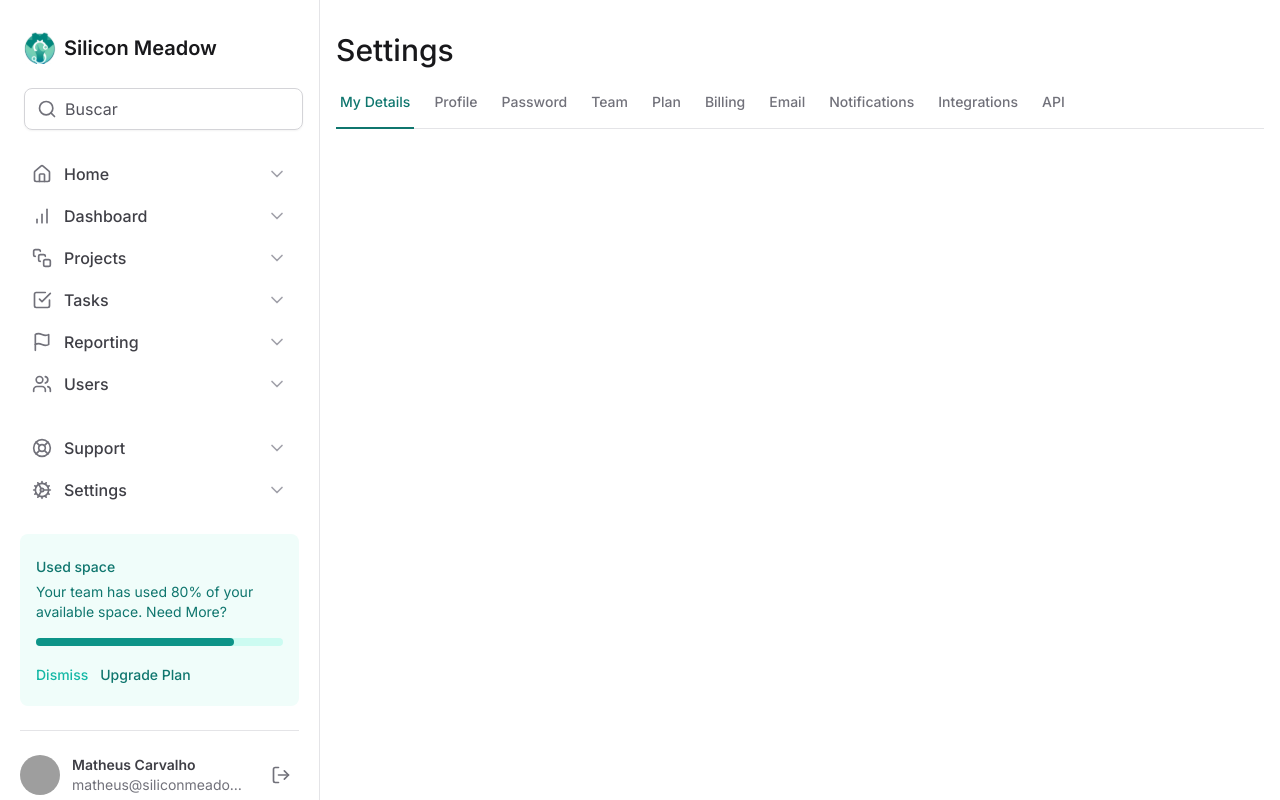
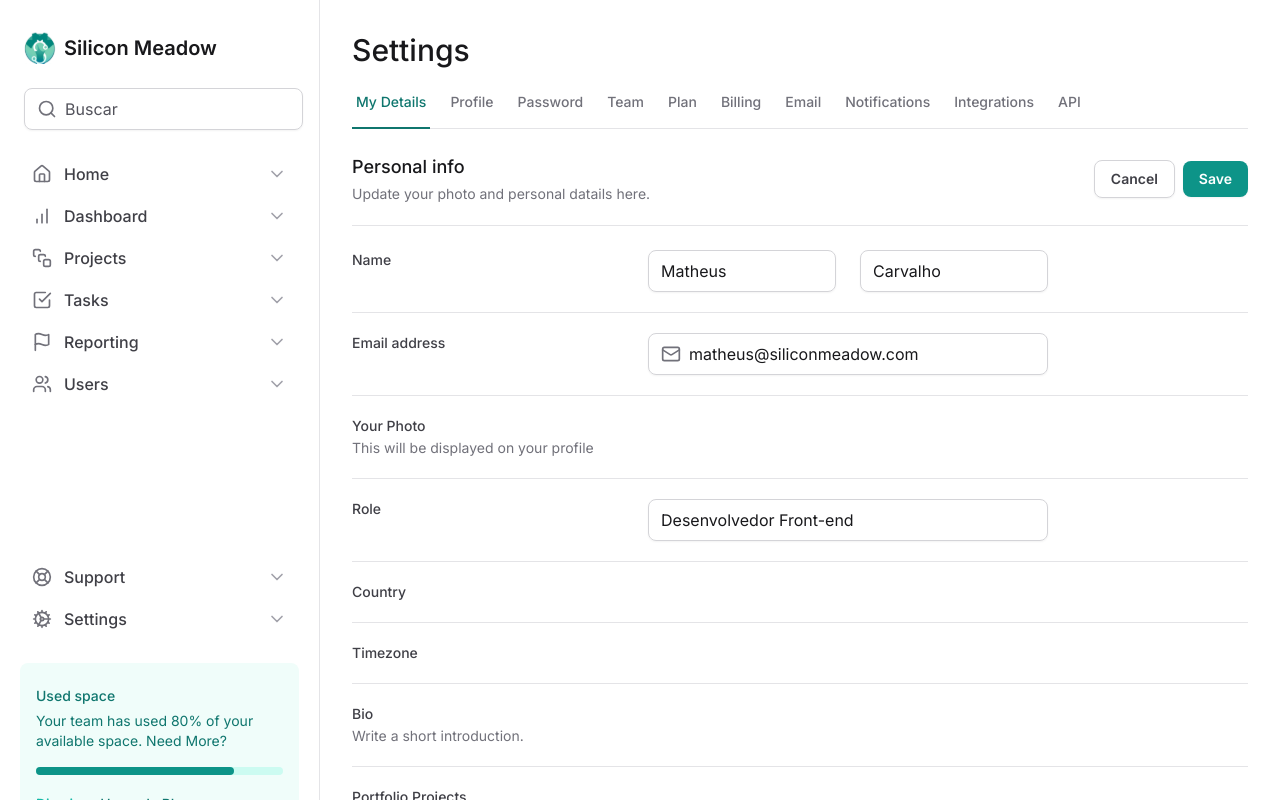
Before and after one commit to O-Carvalho/tailwind-next, a Next.js app: page / in a window 1280 px wide. Shown: the top 800 px of the page. Built offline with nearby package versions, Linux system fonts and the light colour scheme; grey boxes are pictures that could not be loaded.

Commit message:
Estrutura do Formulario

```diff
--- a/src/app/layout.tsx
+++ b/src/app/layout.tsx
@@ -1,7 +1,7 @@
 import type { Metadata } from "next";
 import { Inter } from "next/font/google";
 import "./globals.css";
-import { Sidebar } from "./components/Sidebar";
+import { Sidebar } from "../components/Sidebar";
 
 const inter = Inter({ subsets: ["latin"] });
 
@@ -20,7 +20,7 @@
       <body className={inter.className}>
         <div className="grid min-h-screen grid-cols-app">
           <Sidebar/>
-          <main className="px-4 pb-12 pt-8">{children}</main>
+          <main className="px-8 pb-12 pt-8">{children}</main>
         </div>
         </body>
     </html>
--- a/src/app/page.tsx
+++ b/src/app/page.tsx
@@ -1,10 +1,91 @@
-import { SettingsTabs } from "./components/SettingsTabs";
+import { Mail } from "lucide-react";
+import { SettingsTabs } from "../components/SettingsTabs"
+import * as Input from "@/components/Input"
 
 export default function Home() {
   return (
     <>
     <h1 className="text-3xl font-medium text-zinc-900">Settings</h1>
      <SettingsTabs />
+
+     <div className="mt-6 flex flex-col">
+      <div className="flex items-center justify-between pb-5 border-b border-zinc-200">
+      <div className="space-y-1">
+        <h2 className="text-lg font-medium text-zinc-900">Personal info</h2>
+        <span className="text-sm text-zinc-500">Update your photo and personal datails here.</span>
+      </div>
+      <div className="flex items-center gap-2">
+        <button type="button" className="rounded-lg px-4 py-2 text-sm font-semibold shadow-sm border border-zinc-300 text-zinc-700 hover:bg-zinc-50">Cancel</button>
+        <button type="submit" form="settings" className="rounded-lg px-4 py-2 text-sm font-semibold shadow-sm bg-teal-600 text-white hover:bg-teal-700">Save</button>
+      </div>
+      </div>
+
+      <form id="settings" action="" className="mt-6 flex flex-col w-full gap-5 divide-y divide-zinc-200">
+        <div className="grid gap-3 grid-cols-form">
+          <label htmlFor="firstName" className="text-sm font-medium text-zinc-700">Name</label>
+{/* Nome */}
+          <div className="grid gap-6 grid-cols-2">
+            <Input.InputRoot>
+              <Input.InputControl id="firstName" defaultValue="Matheus"/>
+            </Input.InputRoot>
+            <Input.InputRoot>
+              <Input.InputControl defaultValue="Carvalho"/>
+            </Input.InputRoot>
+          </div>
+        </div>
+{/* Email */}
+        <div className="grid gap-3 grid-cols-form pt-5">
+          <label htmlFor="email" className="text-sm font-medium text-zinc-700">Email address</label>
+            <Input.InputRoot>
+            <Input.InputPrefix>
+              <Mail className="h-5 w-5 text-zinc-500"/>
+            </Input.InputPrefix>
+              <Input.InputControl id="email" type="email" defaultValue="matheus@siliconmeadow.com"/>
+            </Input.InputRoot>
+          </div>
+{/* Photo */}
+<div className="grid gap-3 grid-cols-form pt-5">
+          <label htmlFor="photo" className="text-sm font-medium text-zinc-700">Your Photo
+          <span className="text-sm font-normal text-zinc-500 block mt-0.5">This will be displayed on your profile</span>
+          </label>
+            <div></div>
+          </div>
+{/* Role */}
+          <div className="grid gap-3 grid-cols-form pt-5">
+          <label htmlFor="role" className="text-sm font-medium text-zinc-700">Role</label>
+            <Input.InputRoot>
+              <Input.InputControl id="role" defaultValue="Desenvolvedor Front-end"/>
+            </Input.InputRoot>
+          </div>
+{/* Country */}
+<div className="grid gap-3 grid-cols-form pt-5">
+          <label htmlFor="country" className="text-sm font-medium text-zinc-700">Country</label>
+          </div>
+{/* Timezone */}
+<div className="grid gap-3 grid-cols-form pt-5">
+          <label htmlFor="timezone" className="text-sm font-medium text-zinc-700">Timezone</label>
+          </div>
+{/* Bio */}
+          <div className="grid gap-3 grid-cols-form pt-5">
+          <label htmlFor="bio" className="text-sm font-medium text-zinc-700">Bio
+          <span className="text-sm font-normal text-zinc-500 block mt-0.5">Write a short introduction.</span>
+          </label>
+            <div></div>
+          </div>
+{/* Portfolio Projects */}
+<div className="grid gap-3 grid-cols-form pt-5">
+          <label htmlFor="projects" className="text-sm font-medium text-zinc-700">Portfolio Projects
+          <span className="text-sm font-normal text-zinc-500 block mt-0.5">Share a few snippets of your work.</span>
+          </label>
+            <div></div>
+          </div>
+{/* Bottons */}
+          <div className="flex items-center justify-end gap-2 pt-5">
+          <button type="button" className="rounded-lg px-4 py-2 text-sm font-semibold shadow-sm border border-zinc-300 text-zinc-700 hover:bg-zinc-50">Cancel</button>
+          <button type="submit" className="rounded-lg px-4 py-2 text-sm font-semibold shadow-sm bg-teal-600 text-white hover:bg-teal-700">Save</button>
+          </div>
+      </form>
+     </div>
     </>
   );
 }
--- a/tailwind.config.ts
+++ b/tailwind.config.ts
@@ -10,8 +10,8 @@
     extend: {
       gridTemplateColumns: {
         app: 'minmax(18rem, 20rem) 1fr',
-        profile: 'max-content 1fr min-content'
-
+        profile: 'max-content 1fr min-content',
+        form: 'minmax(7.5rem, 17.5rem) minmax(25rem, 1fr) minmax(0, 15rem)'
       }
     },
   },
```
Also changed, not shown: src/components/Input.tsx (renamed from src/app/components/Input.tsx), src/components/SettingsTabs/TabItem.tsx (renamed from src/app/components/SettingsTabs/TabItem.tsx), src/components/SettingsTabs/index.tsx (renamed from src/app/components/SettingsTabs/index.tsx), src/components/Sidebar/Logo.tsx (renamed from src/app/components/Sidebar/Logo.tsx), src/components/Sidebar/NavItem.tsx (renamed from src/app/components/Sidebar/NavItem.tsx), src/components/Sidebar/Profile.tsx (renamed from src/app/components/Sidebar/Profile.tsx), src/components/Sidebar/UsedSpaceWidget.tsx (renamed from src/app/components/Sidebar/UsedSpaceWidget.tsx), src/components/Sidebar/index.tsx (renamed from src/app/components/Sidebar/index.tsx).
